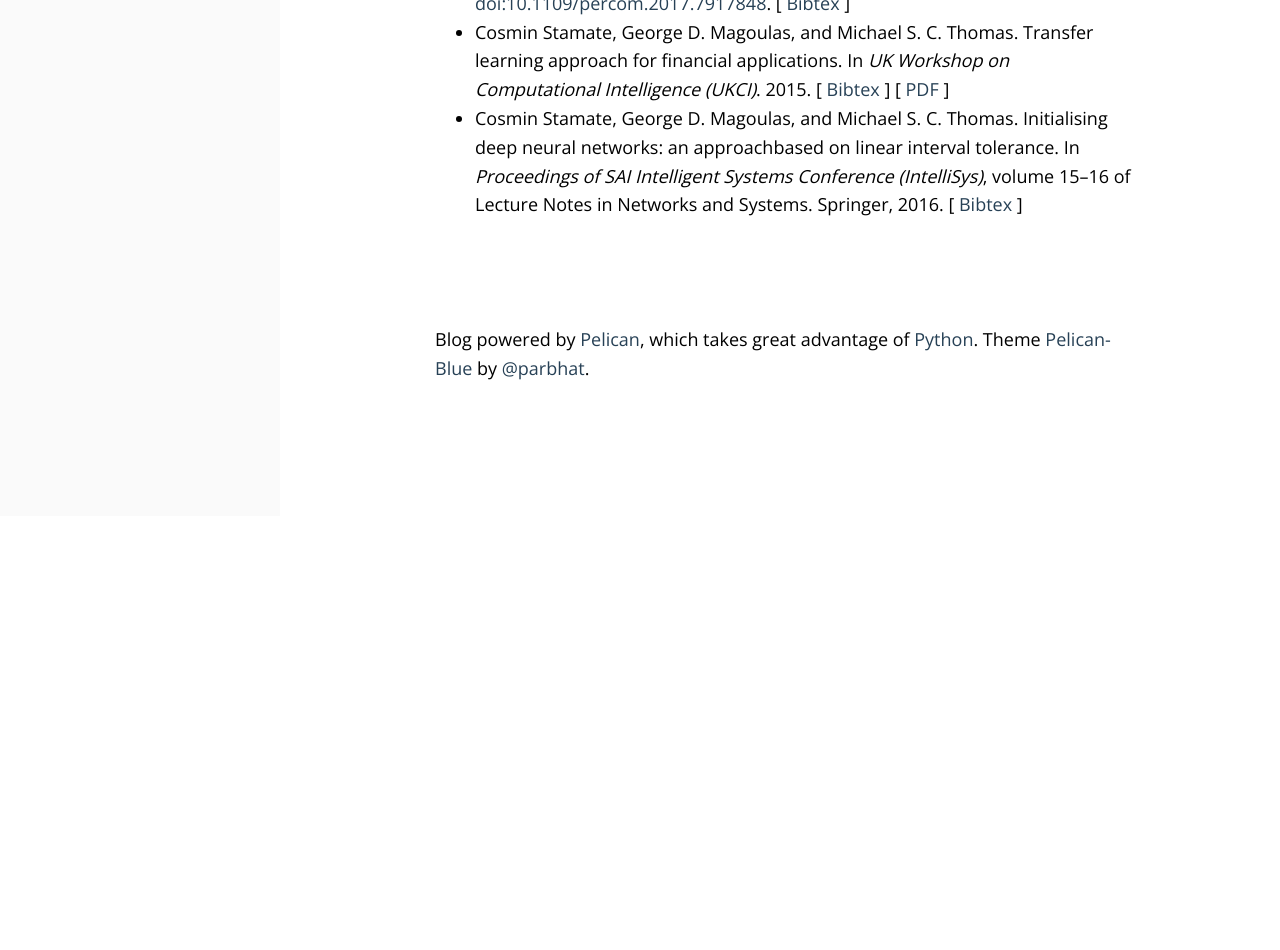
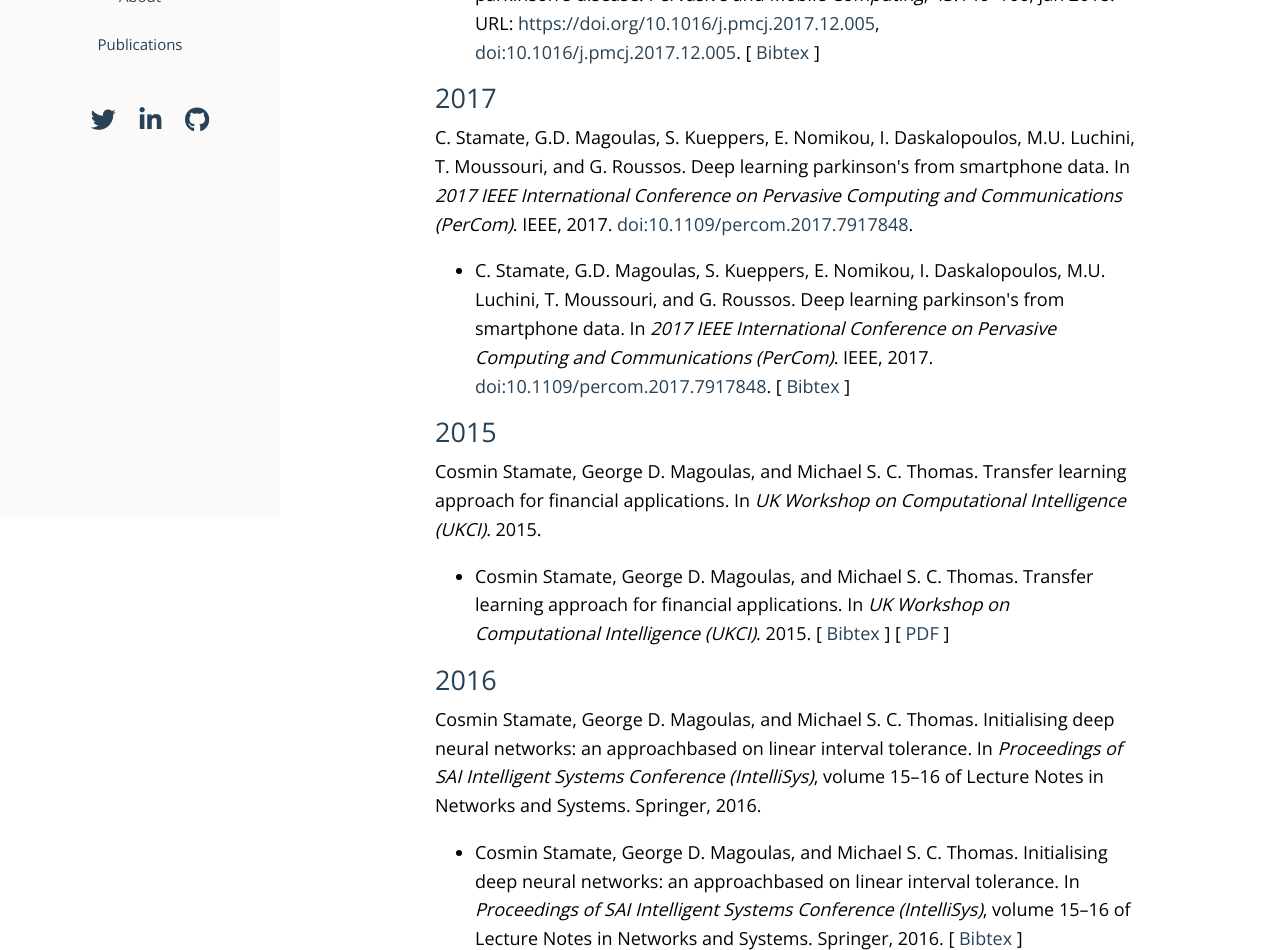
Before and after one commit to stamate/stamate.github.io, a plain HTML site: page publications.html in a window 1280 px wide. Shown: the part 416-1366 px from the top of the page. Before the commit the page ends 827 px from the top, so only its background shows below. Drawn offline with nearby package versions, Linux system fonts and the light colour scheme.

Commit message:
fixed everything

```diff
--- a/publications.html
+++ b/publications.html
@@ -26,12 +26,16 @@
         <meta name="twitter:card" content="summary">
         <meta name="twitter:site" content="cosminstamate">
         <meta name="twitter:image" content="">
+
+        <!-- Font awesome -->
+        <script src="https://use.fontawesome.com/ab71960ca7.js"></script>
+
 </head>
 
 <body>
 <!-- Sidebar -->
 <aside>
-    <!--<center><a href="https://stamate.github.io"><img id="avatar" src="cosmin.jpg"></a></center>-->
+    <center><a href="https://stamate.github.io"><img id="avatar" src="cosmin.jpg"></a></center>
     <h1>Cosmin Stamate</h1>
     <br>
 
@@ -68,12 +72,12 @@
     </nav>
 
     <p class="social">
-                <a href="https://twitter.com/cosminstamate" target="_blank"><img
-                        src="https://stamate.github.io/theme/images/icons/twitter.png"></a>
-                <a href="https://linkedin.com/in/cosminstamate" target="_blank"><img
-                        src="https://stamate.github.io/theme/images/icons/linkedin.png"></a>
-                <a href="https://github.com/stamate" target="_blank"><img
-                        src="https://stamate.github.io/theme/images/icons/github.png"></a>
+                <a href="https://twitter.com/cosminstamate" target="_blank" class="fa fa-twitter" style="font-size:25px; text-decoration: none; margin-left: 20px;"></a>
+                    <!--<img src="https://stamate.github.io/theme/images/icons/twitter.png"></a>-->
+                <a href="https://linkedin.com/in/cosminstamate" target="_blank" class="fa fa-linkedin" style="font-size:25px; text-decoration: none; margin-left: 20px;"></a>
+                    <!--<img src="https://stamate.github.io/theme/images/icons/linkedin.png"></a>-->
+                <a href="https://github.com/stamate" target="_blank" class="fa fa-github" style="font-size:25px; text-decoration: none; margin-left: 20px;"></a>
+                    <!--<img src="https://stamate.github.io/theme/images/icons/github.png"></a>-->
     </p>
 
 
@@ -96,6 +100,11 @@
 </script>
 <section id="content" class="body">
     <h1 class="entry-title">Publications</h1>
+    <h2>2018</h2>
+    C.&nbsp;Stamate, G.D. Magoulas, S.&nbsp;Kueppers, E.&nbsp;Nomikou, I.&nbsp;Daskalopoulos, A.&nbsp;Jha, J.S. Pons, J.&nbsp;Rothwell, M.U. Luchini, T.&nbsp;Moussouri, M.&nbsp;Iannone, and G.&nbsp;Roussos.
+The <span class="bibtex-protected">cloudUPDRS</span> app: a medical device for the clinical assessment of parkinson's disease.
+<em>Pervasive and Mobile Computing</em>, 43:146–166, jan 2018.
+URL: <a href="https://doi.org/10.1016/j.pmcj.2017.12.005">https://doi.org/10.1016/j.pmcj.2017.12.005</a>, <a href="https://doi.org/10.1016/j.pmcj.2017.12.005">doi:10.1016/j.pmcj.2017.12.005</a>.
     <ul>
     <li id="stamate18">C.&nbsp;Stamate, G.D. Magoulas, S.&nbsp;Kueppers, E.&nbsp;Nomikou, I.&nbsp;Daskalopoulos, A.&nbsp;Jha, J.S. Pons, J.&nbsp;Rothwell, M.U. Luchini, T.&nbsp;Moussouri, M.&nbsp;Iannone, and G.&nbsp;Roussos.
 The <span class="bibtex-protected">cloudUPDRS</span> app: a medical device for the clinical assessment of parkinson's disease.
@@ -106,6 +115,13 @@ URL: <a href="https://doi.org/10.1016/j.pmcj.2017.12.005">https://doi.org/10.101
 
 
     </li>
+    </ul>
+    <h2>2017</h2>
+    C.&nbsp;Stamate, G.D. Magoulas, S.&nbsp;Kueppers, E.&nbsp;Nomikou, I.&nbsp;Daskalopoulos, M.U. Luchini, T.&nbsp;Moussouri, and G.&nbsp;Roussos.
+Deep learning parkinson's from smartphone data.
+In <em>2017 IEEE International Conference on Pervasive Computing and Communications (PerCom)</em>. IEEE, 2017.
+<a href="https://doi.org/10.1109/percom.2017.7917848">doi:10.1109/percom.2017.7917848</a>.
+    <ul>
     <li id="stamate17">C.&nbsp;Stamate, G.D. Magoulas, S.&nbsp;Kueppers, E.&nbsp;Nomikou, I.&nbsp;Daskalopoulos, M.U. Luchini, T.&nbsp;Moussouri, and G.&nbsp;Roussos.
 Deep learning parkinson's from smartphone data.
 In <em>2017 IEEE International Conference on Pervasive Computing and Communications (PerCom)</em>. IEEE, 2017.
@@ -115,6 +131,12 @@ In <em>2017 IEEE International Conference on Pervasive Computing and Communicati
 
 
     </li>
+    </ul>
+    <h2>2015</h2>
+    Cosmin Stamate, George&nbsp;D. Magoulas, and Michael S.&nbsp;C. Thomas.
+Transfer learning approach for financial applications.
+In <em>UK Workshop on Computational Intelligence (UKCI)</em>. 2015.
+    <ul>
     <li id="stamate15">Cosmin Stamate, George&nbsp;D. Magoulas, and Michael S.&nbsp;C. Thomas.
 Transfer learning approach for financial applications.
 In <em>UK Workshop on Computational Intelligence (UKCI)</em>. 2015.
@@ -123,6 +145,12 @@ In <em>UK Workshop on Computational Intelligence (UKCI)</em>. 2015.
 
 
     </li>
+    </ul>
+    <h2>2016</h2>
+    Cosmin Stamate, George&nbsp;D. Magoulas, and Michael S.&nbsp;C. Thomas.
+Initialising deep neural networks: an approachbased on linear interval tolerance.
+In <em>Proceedings of SAI Intelligent Systems Conference (IntelliSys)</em>, volume 15–16 of Lecture Notes in Networks and Systems. Springer, 2016.
+    <ul>
     <li id="stamate16">Cosmin Stamate, George&nbsp;D. Magoulas, and Michael S.&nbsp;C. Thomas.
 Initialising deep neural networks: an approachbased on linear interval tolerance.
 In <em>Proceedings of SAI Intelligent Systems Conference (IntelliSys)</em>, volume 15–16 of Lecture Notes in Networks and Systems. Springer, 2016.
```
Also changed, not shown: index.html (+11 -7 lines).
